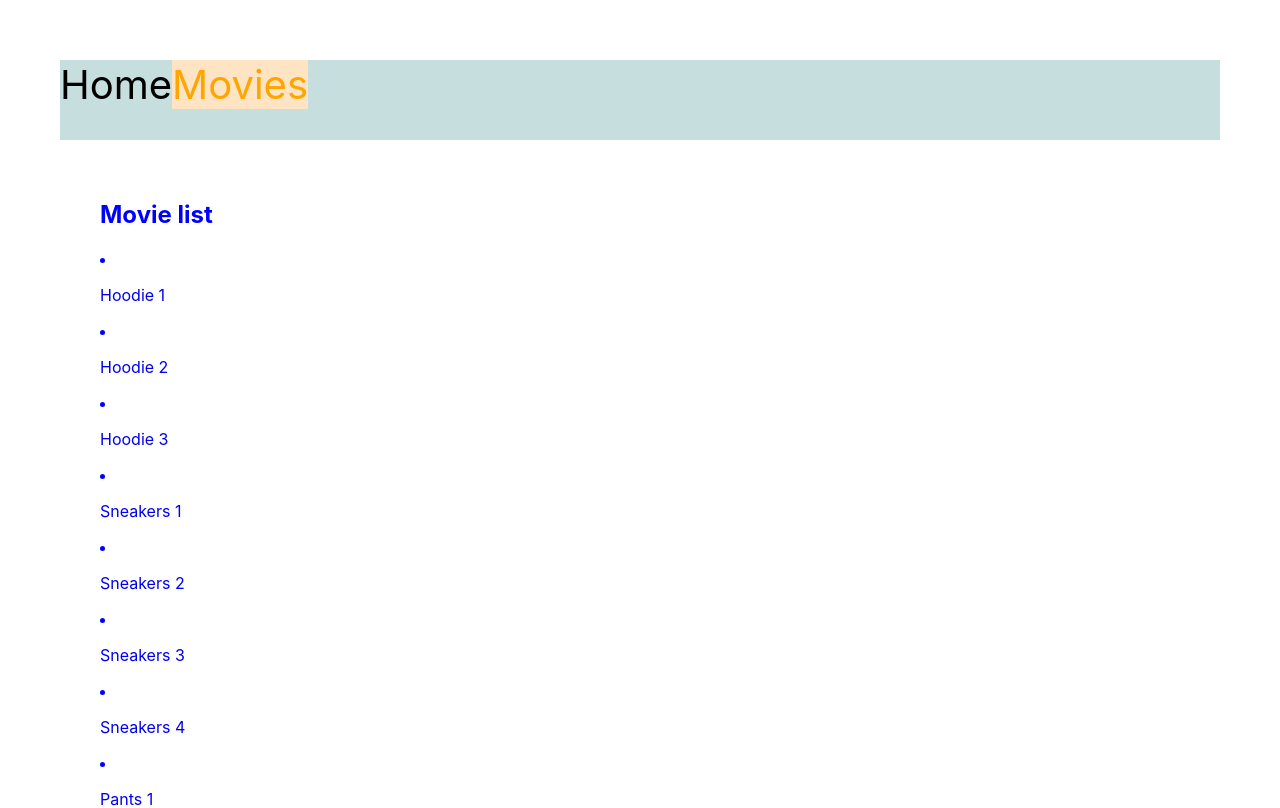
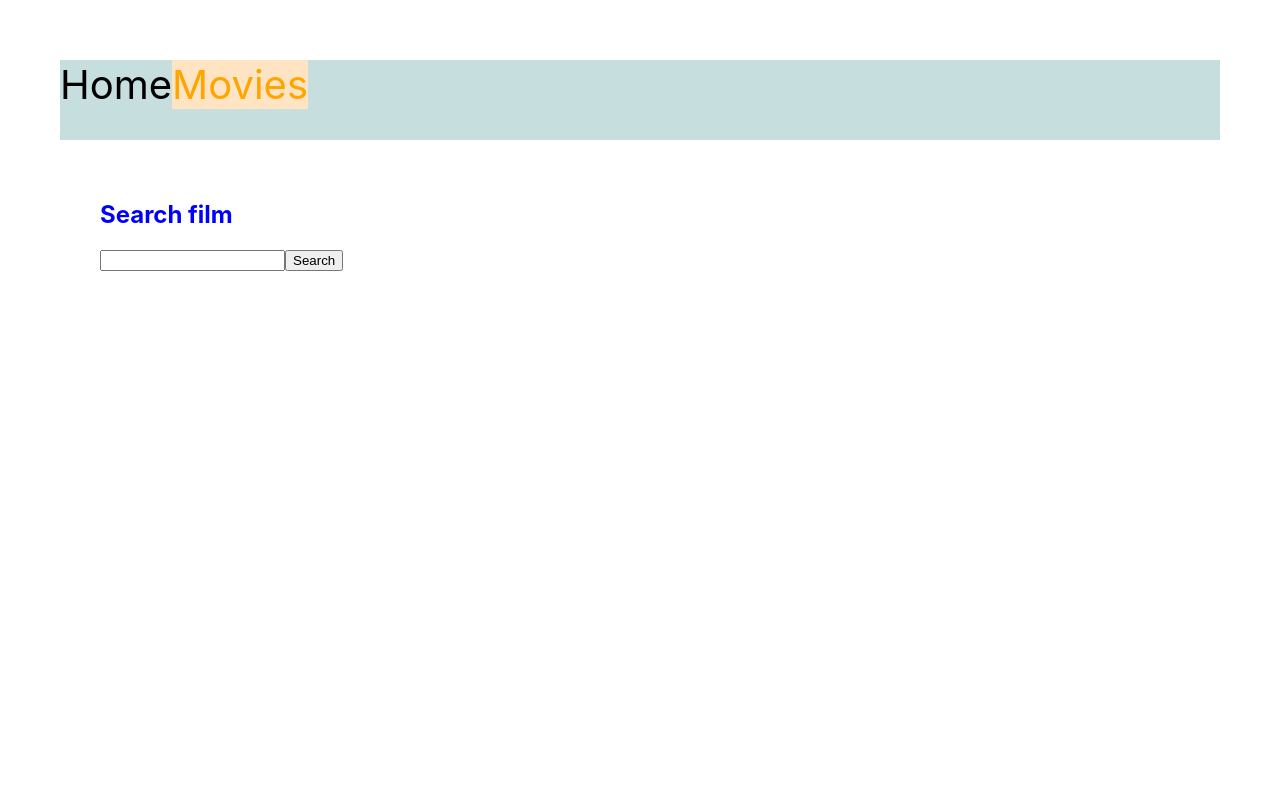
Before and after one commit to irkutsio/goit-react-hw-05-movies, a React (Create React App) app: page /goit-react-hw-05-movies/movies in a window 1280 px wide. Shown: the top 808 px of the page. Built offline with nearby package versions, Linux system fonts and the light colour scheme.

Commit message:
services

```diff
--- a/src/components/App.jsx
+++ b/src/components/App.jsx
@@ -1,12 +1,13 @@
 import { Route, Routes } from 'react-router-dom';
 import HomePage from './pages/Home';
-import Movies from './pages/Movies';
+
 import NotFound from 'components/pages/NotFound';
 
 import MovieDetails from 'components/pages/MovieDetails';
 import { Cast } from './Cast/Cast';
 import { Reviews } from './Reviews/Reviews';
 import { SharedLayout } from './SharedLayout';
+import { Movies } from './pages/Movies';
 
 export const App = () => {
   return (
--- a/src/components/MovieList/MovieList.jsx
+++ b/src/components/MovieList/MovieList.jsx
@@ -1,19 +1,13 @@
-import { Link } from 'react-router-dom';
+import { useEffect } from 'react';
+import { fetchMoviesByName } from 'services';
 
-export const MovieList = ({ movies }) => {
-  return (
-    <div>
-      {movies.map(movie => {
+export const MovieList = ({ movieName }) => {
+  useEffect(() => {
+    if (!movieName) {
+      return;
+    }
+    fetchMoviesByName(movieName);
+  }, [movieName]);
 
-        return (
-          <li key={movie.id}>
-
-            <Link to={`${movie.id}`}>
-              <p>{movie.name}</p>
-            </Link>
-          </li>
-        );
-      })}
-    </div>
-  );
+  return <div>{movieName}</div>;
 };
--- /dev/null
+++ b/src/components/SearchForm/SearchForm.jsx
@@ -0,0 +1,30 @@
+import { useState } from 'react';
+import { useSearchParams } from 'react-router-dom';
+
+export const SearchForm = ({ onSearchSubmit }) => {
+  const [movie, setMovie] = useState('');
+
+  const [searchParams, setSearchParams] = useSearchParams();
+
+  const handlechange = e => {
+    const { value } = e.target;
+    setMovie(value);
+  };
+
+  const handleSubmit = event => {
+    event.preventDefault();
+    setSearchParams({ name: movie });
+    const query = searchParams.get('name');
+    onSearchSubmit(query);
+  };
+
+  return (
+    <div style={{ padding: '40px', color: 'blue' }}>
+      <h2>Search film</h2>
+      <form onSubmit={handleSubmit}>
+        <input type="text" name="movie" onChange={handlechange} />
+        <button type="submit">Search</button>
+      </form>
+    </div>
+  );
+};
--- a/src/components/TrandMoviesList/TrandMoviesList.jsx
+++ b/src/components/TrandMoviesList/TrandMoviesList.jsx
@@ -1,8 +1,17 @@
+import { Link } from 'react-router-dom';
+
 export const TrandMoviesList = ({ trandMovies }) => {
   return (
     <ul>
       {trandMovies.map(movie => {
-        return <li key={movie.id}>{movie.title}</li>;
+        return (
+          <li  key={movie.id}>
+            {' '}
+            <Link to={`${movie.id}`}>
+              {movie.title}
+            </Link>
+          </li>
+        );
       })}
     </ul>
   );
--- a/src/components/pages/Movies.jsx
+++ b/src/components/pages/Movies.jsx
@@ -1,15 +1,18 @@
 import { MovieList } from 'components/MovieList/MovieList';
-import { getMovies } from 'fakeMovie';
+import { SearchForm } from 'components/SearchForm/SearchForm';
+import { useState } from 'react';
 
-const Movies = () => {
-  const movies = getMovies();
+export const Movies = () => {
+  const [movieName, setMouvieName] = useState('');
+
+  const handleSearchSubmit = movie => {
+    setMouvieName(movie);
+  };
 
   return (
-    <div style={{ padding: '40px', color: 'blue' }}>
-      <h2>Movie list</h2>
-      <MovieList movies={movies} />
+    <div>
+      <SearchForm onSearchSubmit={handleSearchSubmit} />
+      <MovieList movieName={movieName} />
     </div>
   );
 };
-
-export default Movies;
--- a/src/services.js
+++ b/src/services.js
@@ -3,11 +3,15 @@ import axios from 'axios';
 axios.defaults.baseURL = 'https://api.themoviedb.org/3';
 const API_KEY = 'ef36d9992b1df73aed22902d26d164a9';
 
-
 export async function fetchMovies() {
-  const respons = await axios.get(
-    `/trending/movie/day?api_key=${API_KEY}`
-  );
+  const respons = await axios.get(`/trending/movie/day?api_key=${API_KEY}`);
 
   return respons.data;
 }
+
+export async function fetchMoviesByName(query) {
+  const respons = await axios.get(
+    `/search/movie?api_key=${API_KEY}&query=${query}`
+  );
+  return respons.data;
+}
```
